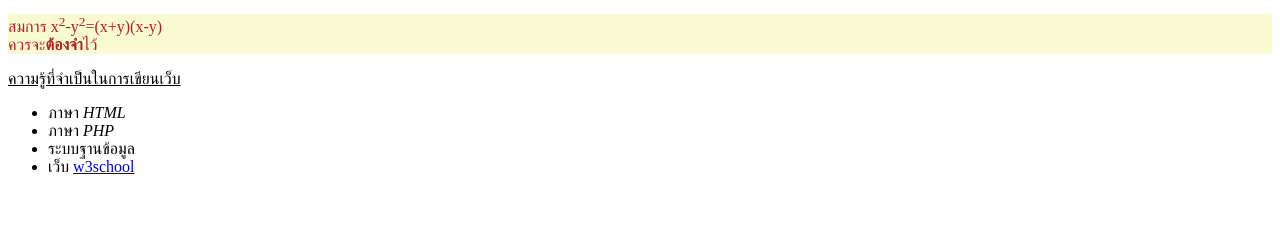
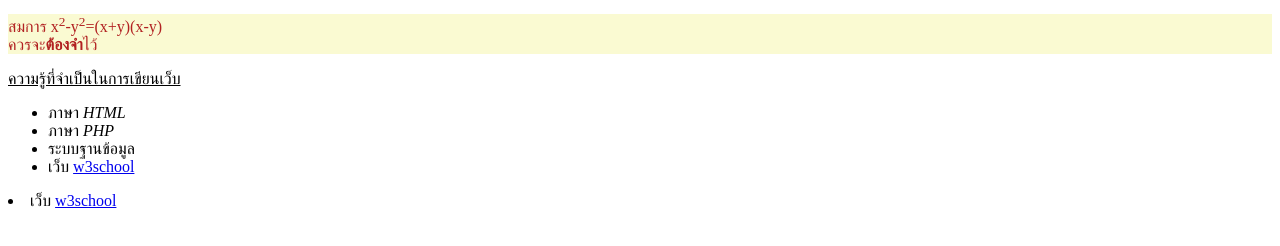
Before and after one commit to KampanartPoonpanao/Test, a plain HTML site: page index.html in a window 1280 px wide. Shown: the part 196-442 px from the top of the page. Drawn offline with Linux system fonts and the light colour scheme.

Commit message:
Update index.html

```diff
--- a/index.html
+++ b/index.html
@@ -18,5 +18,6 @@
         <li>ภาษา <i>PHP</i></li>
     <li>ระบบฐานข้อมูล</li>
 <li>เว็บ <a href= "http://www.w3schools.com">w3school</a href></ahref></li></ul>
+<li>เว็บ <a href= "http://www.w3schools.com">w3school</a href></ahref></li></ul>
 </body>
 </html>
```
